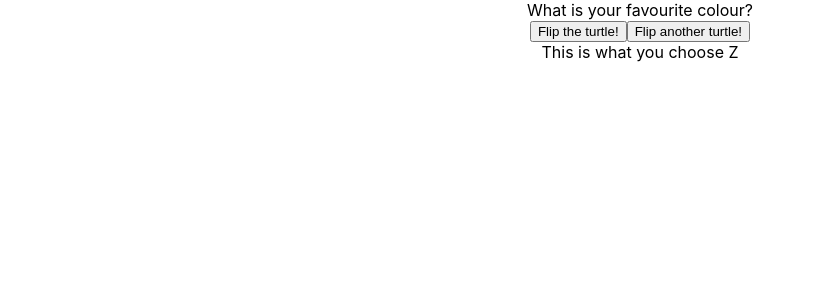
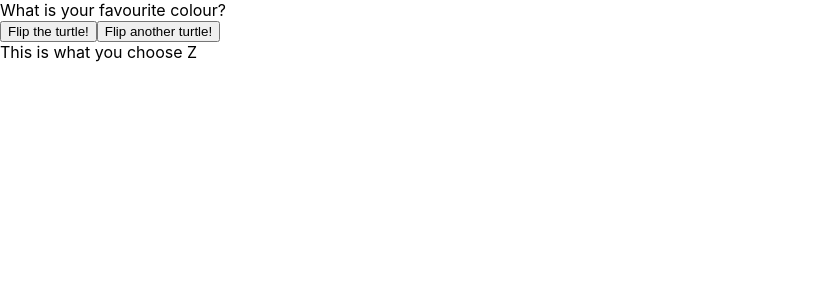
Before and after one commit to NJKode/ssg-quiz, a React (Create React App) app: page / in a window 1280 px wide. Shown: the top 300 px of the page, without its empty margins (0-815 px from the left). Built offline with nearby package versions, Linux system fonts and the light colour scheme.

Commit message:
Create QNA component

```diff
--- a/src/App.js
+++ b/src/App.js
@@ -1,25 +1,20 @@
-
-import { useState } from 'react';
-import './App.css';
+import { useState } from "react";
+import QNA from "./QNA";
 
 function App() {
-  const[option, setOption] = useState('Z');
+  // Get all data here
+  const [questionNum, setQuestionNum] = useState(0);
+  const [answerChosen, setAnswerChosen] = useState("Z");
 
-  function onButtonClick(opt) {
-    setOption(opt);
+  function updateAnswer(option) {
+    setAnswerChosen(option);
   }
 
   return (
-    <div className="App">
-      <div>What is your favourite colour?</div>
-      <button className="answer" onClick={() => onButtonClick('A')}>
-        Flip the turtle!
-      </button>
-      <button className="answer" onClick={() => onButtonClick('B')}>
-        Flip another turtle!
-      </button>
+    <div>
+      <QNA updateAnswer={updateAnswer} />
 
-      <div>This is what you choose {option}</div>
+      <div>This is what you choose {answerChosen}</div>
     </div>
   );
 }
--- /dev/null
+++ b/src/QNA.jsx
@@ -0,0 +1,17 @@
+import React from "react";
+
+function QNA({ updateAnswer }) {
+  return (
+    <div className="QNA">
+      <div className="question">What is your favourite colour?</div>
+      <button className="answer" onClick={() => updateAnswer("A")}>
+        Flip the turtle!
+      </button>
+      <button className="answer" onClick={() => updateAnswer("B")}>
+        Flip another turtle!
+      </button>
+    </div>
+  );
+}
+
+export default QNA;
```
